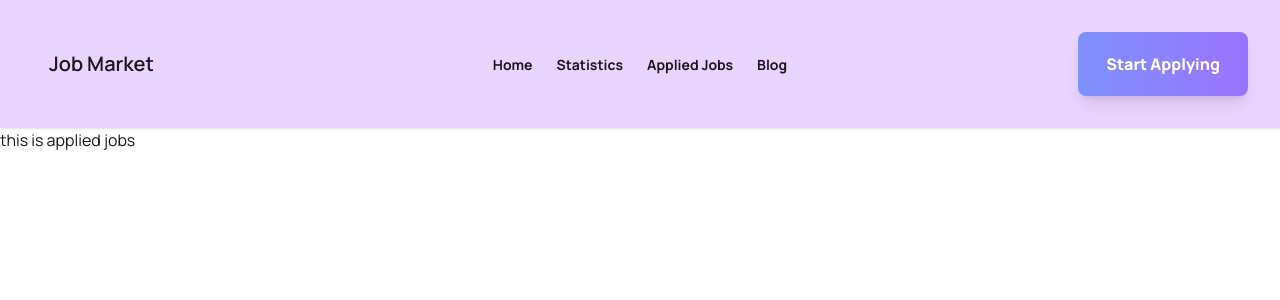
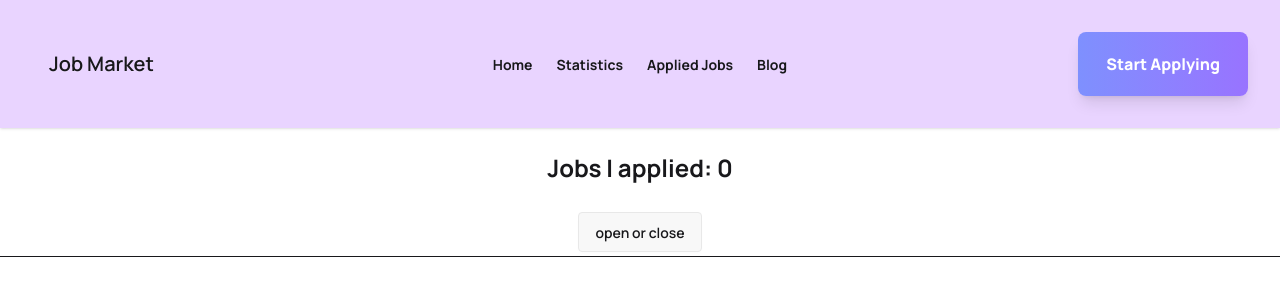
Before and after one commit to shohan89/react-job-market, a React (Vite) app: page /applied in a window 1280 px wide. Shown: the top 300 px of the page. Built offline with nearby package versions, Linux system fonts and the light colour scheme.

Commit message:
feat: show applied jobs details and add filter

```diff
--- a/src/main.jsx
+++ b/src/main.jsx
@@ -18,7 +18,8 @@ const router = createBrowserRouter([
       },
       {
         path: '/applied',
-        element: <AppliedJobs />
+        element: <AppliedJobs />,
+        loader: ()=> fetch('/jobs.json').then(res => res.json())
       },
       {
         path: `/job/:id`,
--- a/src/pages/AppliedJobs.jsx
+++ b/src/pages/AppliedJobs.jsx
@@ -1,8 +1,37 @@
+import { useEffect, useState } from "react";
+import { useLoaderData } from "react-router";
+import { getStoredJobApplication } from "../utils/localStorage";
 
 const AppliedJobs = () => {
+    const jobs = useLoaderData();
+    const [appliedJobs, setAppliedJobs] = useState([]);
+    useEffect(()=>{
+        const storedJobsIds = getStoredJobApplication();
+        if(jobs.length){
+            const jobApplied = jobs.filter(job => storedJobsIds.includes(job.id))
+            // console.log(jobApplied, jobs, storedJobsIds)
+            setAppliedJobs(jobApplied);
+        }
+    },[jobs])
     return (
         <div>
-            <h2>this is applied jobs</h2>
+            <h2 className="text-2xl text-center my-6 font-bold">Jobs I applied: {appliedJobs.length}</h2>
+            <div className="text-center">
+                <details className="dropdown">
+                    <summary className="btn m-1">open or close</summary>
+                    <ul className="menu dropdown-content bg-base-100 rounded-box z-1 w-52 p-2 shadow-sm">
+                        <li><a>All</a></li>
+                        <li><a>Remote</a></li>
+                        <li><a>Onsite</a></li>
+                    </ul>
+                </details>
+            </div>
+            <hr  />
+            <div className="max-w-7xl mx-auto">
+                {
+                    appliedJobs.map(job => <li key={job.id}>Title: <span>{job.job_title} </span>Company Name: <span>{job.company_name} </span><span>Job Type: {job.remote_or_onsite}</span></li>)
+                }
+            </div>
         </div>
     );
 };
--- a/src/pages/JobDetails.jsx
+++ b/src/pages/JobDetails.jsx
@@ -10,7 +10,7 @@ const JobDetails = () => {
     const {job_title, salary, job_description, job_responsibility, educational_requirements, experiences} = job;
     const {phone, email, address} = job.contact_information;
     const handleApplyNow = () =>{
-        saveJobApplication(id);
+        saveJobApplication(idInt);
         toast.success('You have applied successfully!')
     }
     return (
```
